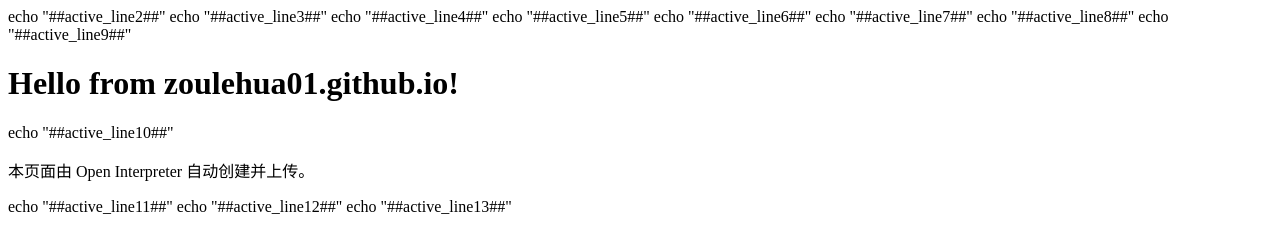
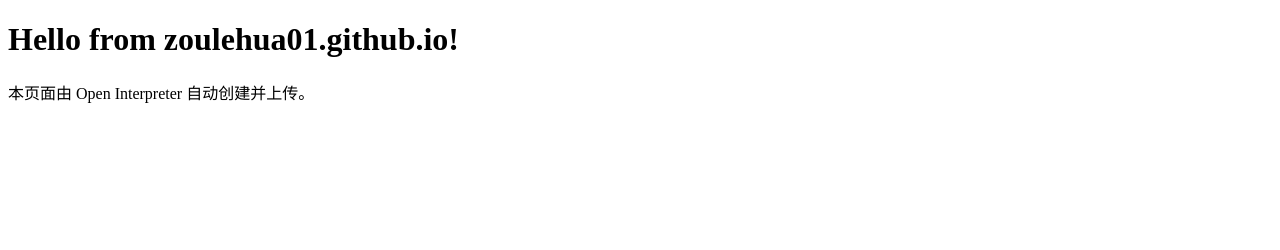
Before and after one commit to ZOULEHUA/zoulehua01.github.io, a plain HTML site: page index.html in a window 1280 px wide. Drawn offline with Linux system fonts and the light colour scheme.

Commit message:
Initial commit with index.html

```diff
--- a/index.html
+++ b/index.html
@@ -1,23 +1,11 @@
-echo "##active_line2##"
 <!DOCTYPE html>
-echo "##active_line3##"
 <html>
-echo "##active_line4##"
 <head>
-echo "##active_line5##"
-    <meta charset="UTF-8">
-echo "##active_line6##"
-    <title>欢迎来到我的网站</title>
-echo "##active_line7##"
+<meta charset="UTF-8">
+<title>欢迎来到我的网站</title>
 </head>
-echo "##active_line8##"
 <body>
-echo "##active_line9##"
-    <h1>Hello from zoulehua01.github.io!</h1>
-echo "##active_line10##"
-    <p>本页面由 Open Interpreter 自动创建并上传。</p>
-echo "##active_line11##"
+<h1>Hello from zoulehua01.github.io!</h1>
+<p>本页面由 Open Interpreter 自动创建并上传。</p>
 </body>
-echo "##active_line12##"
 </html>
-echo "##active_line13##"
```
